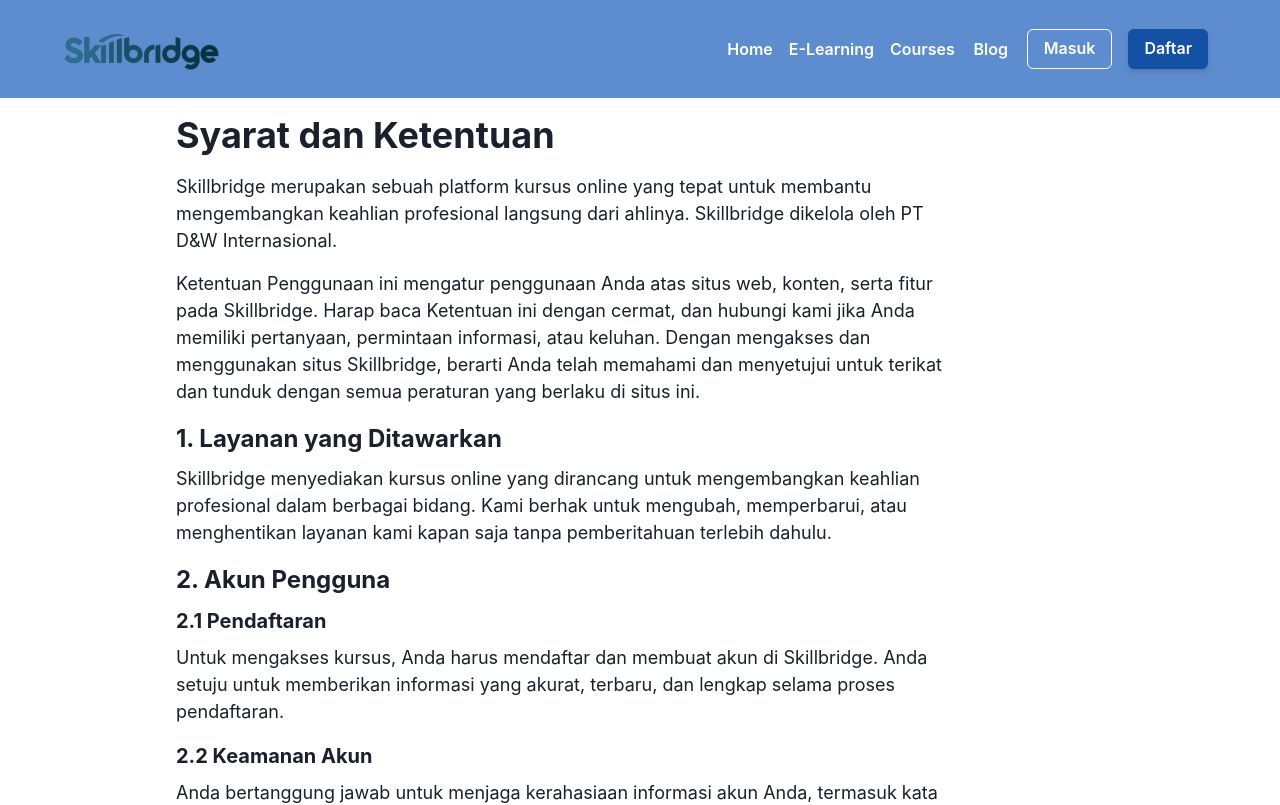
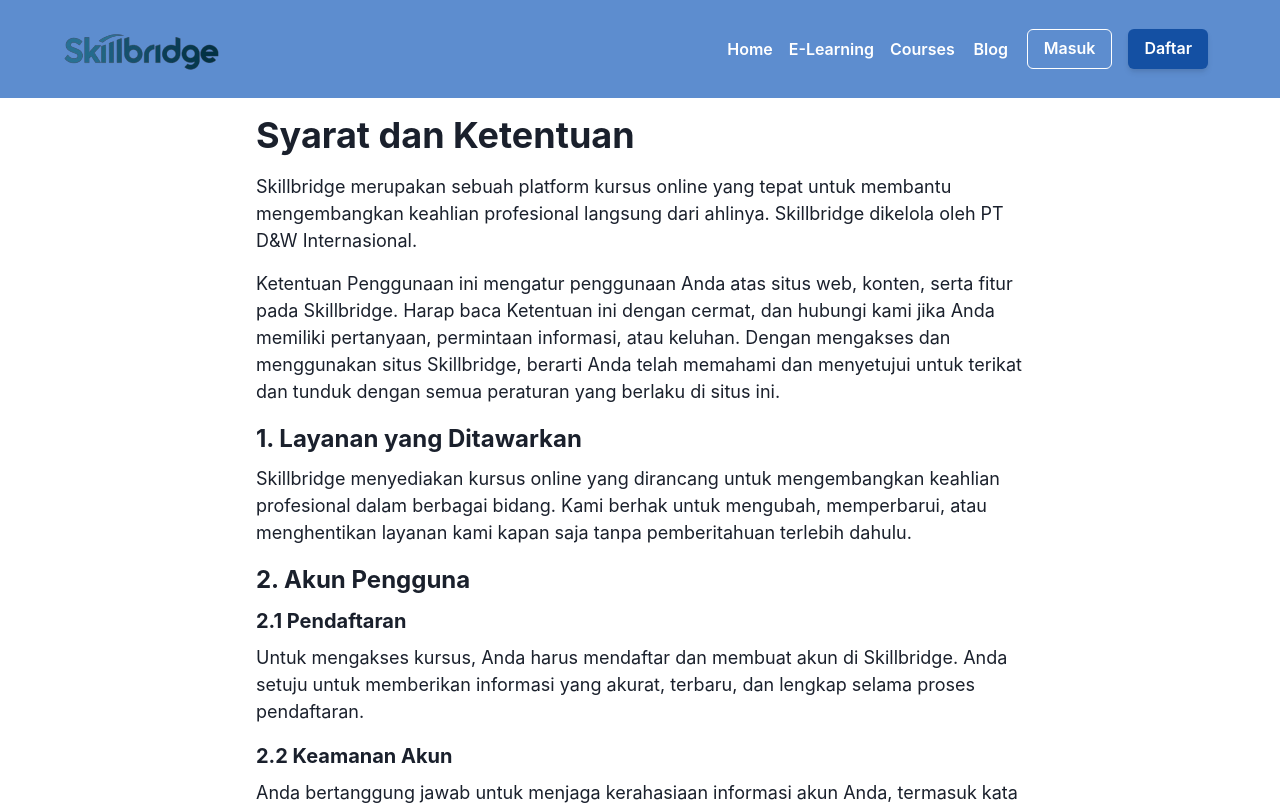
Before and after one commit to winbiz-project/online_course_fe, a React (Vite) app: page /terms in a window 1280 px wide. Shown: the top 805 px of the page. Built offline with nearby package versions, Linux system fonts and the light colour scheme.

Commit message:
feat: changing layout to center on Syarat dan Ketentuan Page

```diff
--- a/src/pages/terms/index.jsx
+++ b/src/pages/terms/index.jsx
@@ -5,7 +5,7 @@
 const Terms = () => {
   return (
     <Layout>
-        <Box p={4} maxW="800px" mx="40">
+        <Box p={4} maxW="800px" mx="auto">
             <Heading as="h1" size="xl" mb={4}>
                 Syarat dan Ketentuan
             </Heading>
```
